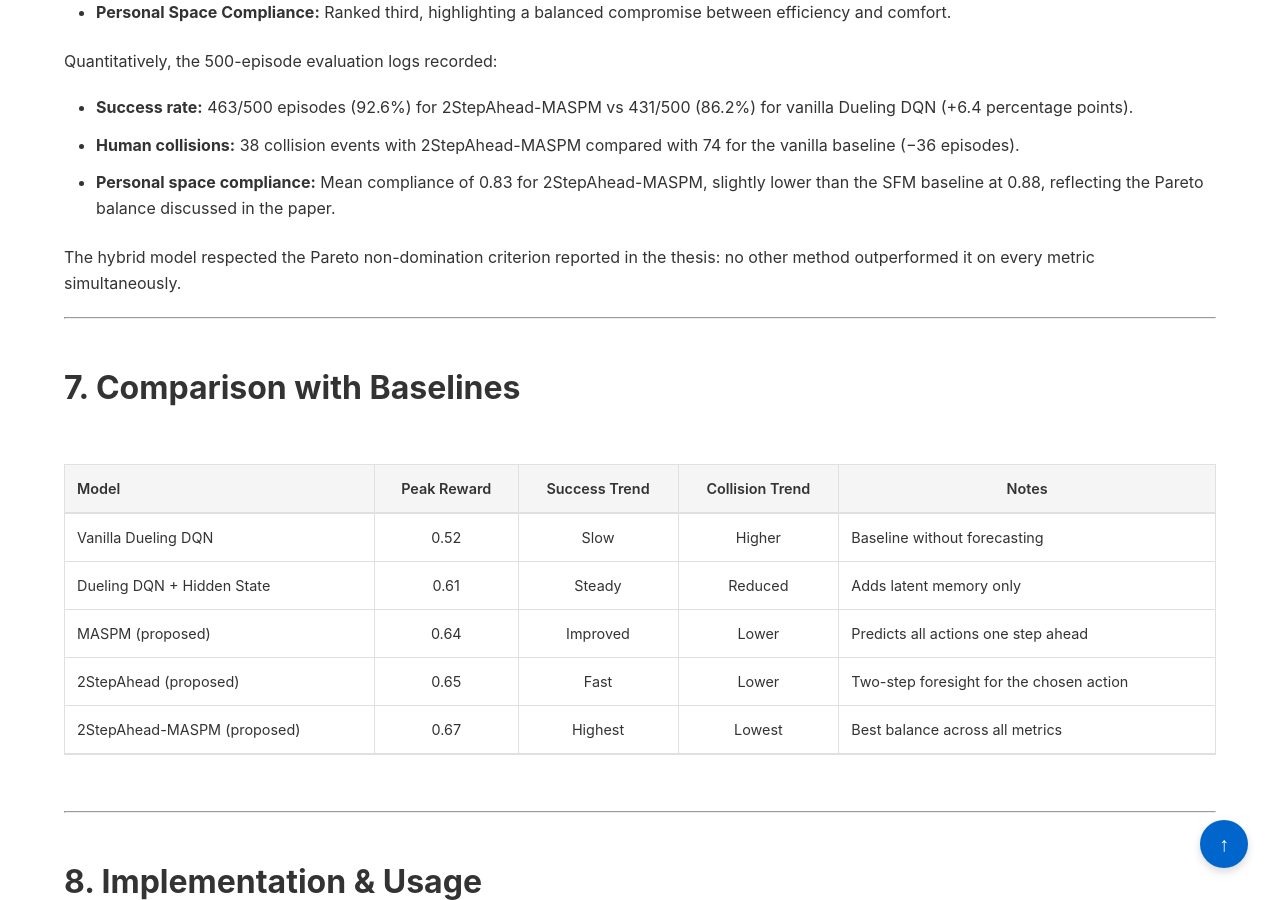
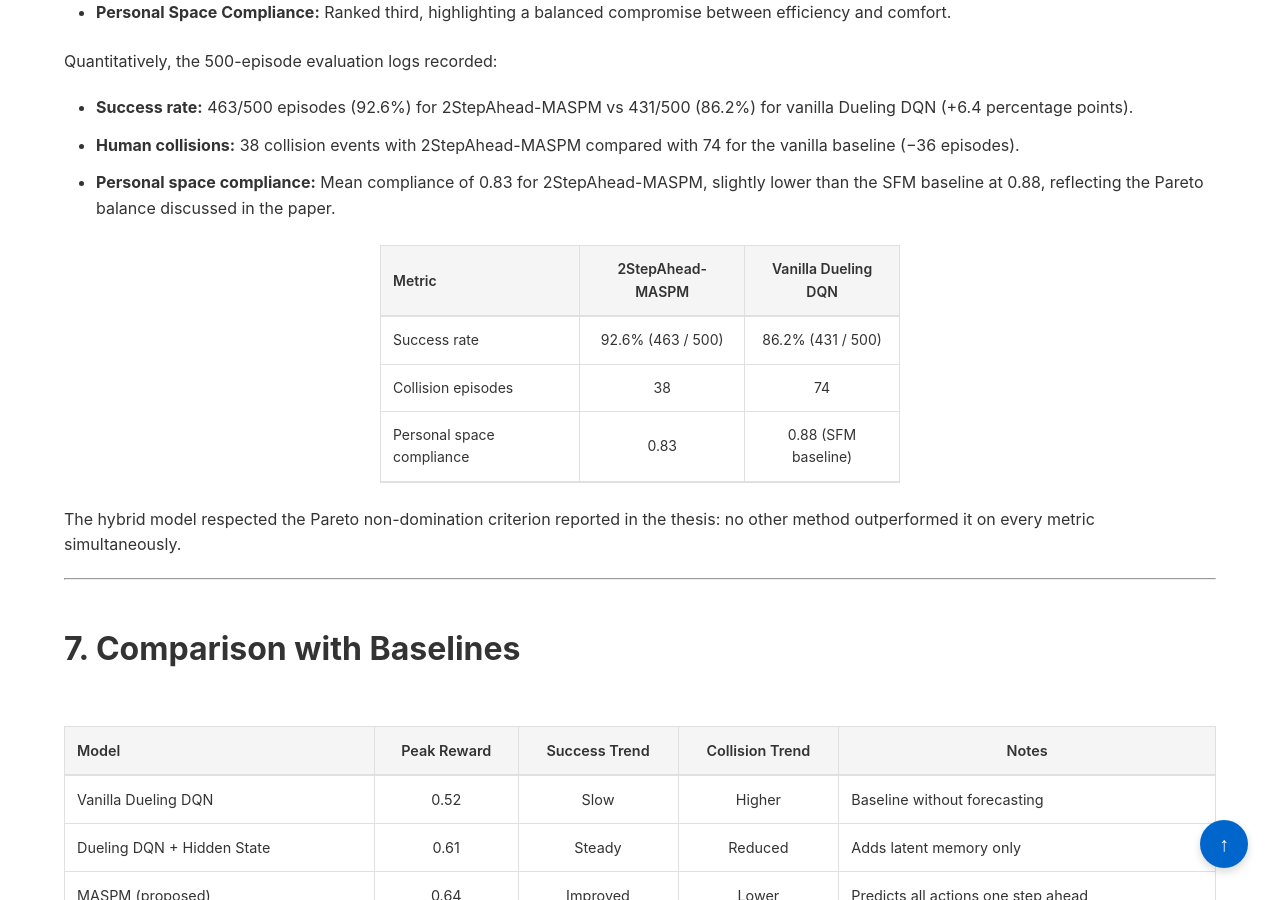
Before and after one commit to goodluckoguzie/goodluckoguzie.github.io, a Jekyll site: the page built from projects/predictive-world-models.md, in a window 1280 px wide and 900 px high, scrolled down 4268 px. Built offline with Jekyll 4.4.1, drawn with Linux system fonts in a browser that asks for light colours.

Commit message:
Add quick-reference metrics table to predictive world models results

```diff
--- a/projects/predictive-world-models.md
+++ b/projects/predictive-world-models.md
@@ -172,6 +172,35 @@ Quantitatively, the 500-episode evaluation logs recorded:
 - **Human collisions:** 38 collision events with 2StepAhead-MASPM compared with 74 for the vanilla baseline (−36 episodes).
 - **Personal space compliance:** Mean compliance of 0.83 for 2StepAhead-MASPM, slightly lower than the SFM baseline at 0.88, reflecting the Pareto balance discussed in the paper.
 
+<div style="overflow-x: auto; margin: 1.5rem 0;">
+<table style="width: 100%; max-width: 520px; border-collapse: collapse; font-size: 0.875rem; margin: 0 auto;">
+  <thead>
+    <tr style="background: var(--bg-alt); border-bottom: 2px solid var(--border);">
+      <th style="padding: 0.75rem; text-align: left; border: 1px solid var(--border);">Metric</th>
+      <th style="padding: 0.75rem; text-align: center; border: 1px solid var(--border);">2StepAhead-MASPM</th>
+      <th style="padding: 0.75rem; text-align: center; border: 1px solid var(--border);">Vanilla Dueling DQN</th>
+    </tr>
+  </thead>
+  <tbody>
+    <tr>
+      <td style="padding: 0.75rem; border: 1px solid var(--border);">Success rate</td>
+      <td style="padding: 0.75rem; text-align: center; border: 1px solid var(--border);">92.6% (463 / 500)</td>
+      <td style="padding: 0.75rem; text-align: center; border: 1px solid var(--border);">86.2% (431 / 500)</td>
+    </tr>
+    <tr>
+      <td style="padding: 0.75rem; border: 1px solid var(--border);">Collision episodes</td>
+      <td style="padding: 0.75rem; text-align: center; border: 1px solid var(--border);">38</td>
+      <td style="padding: 0.75rem; text-align: center; border: 1px solid var(--border);">74</td>
+    </tr>
+    <tr>
+      <td style="padding: 0.75rem; border: 1px solid var(--border);">Personal space compliance</td>
+      <td style="padding: 0.75rem; text-align: center; border: 1px solid var(--border);">0.83</td>
+      <td style="padding: 0.75rem; text-align: center; border: 1px solid var(--border);">0.88 (SFM baseline)</td>
+    </tr>
+  </tbody>
+</table>
+</div>
+
 The hybrid model respected the Pareto non-domination criterion reported in the thesis: no other method outperformed it on every metric simultaneously.
 
 ---
```
